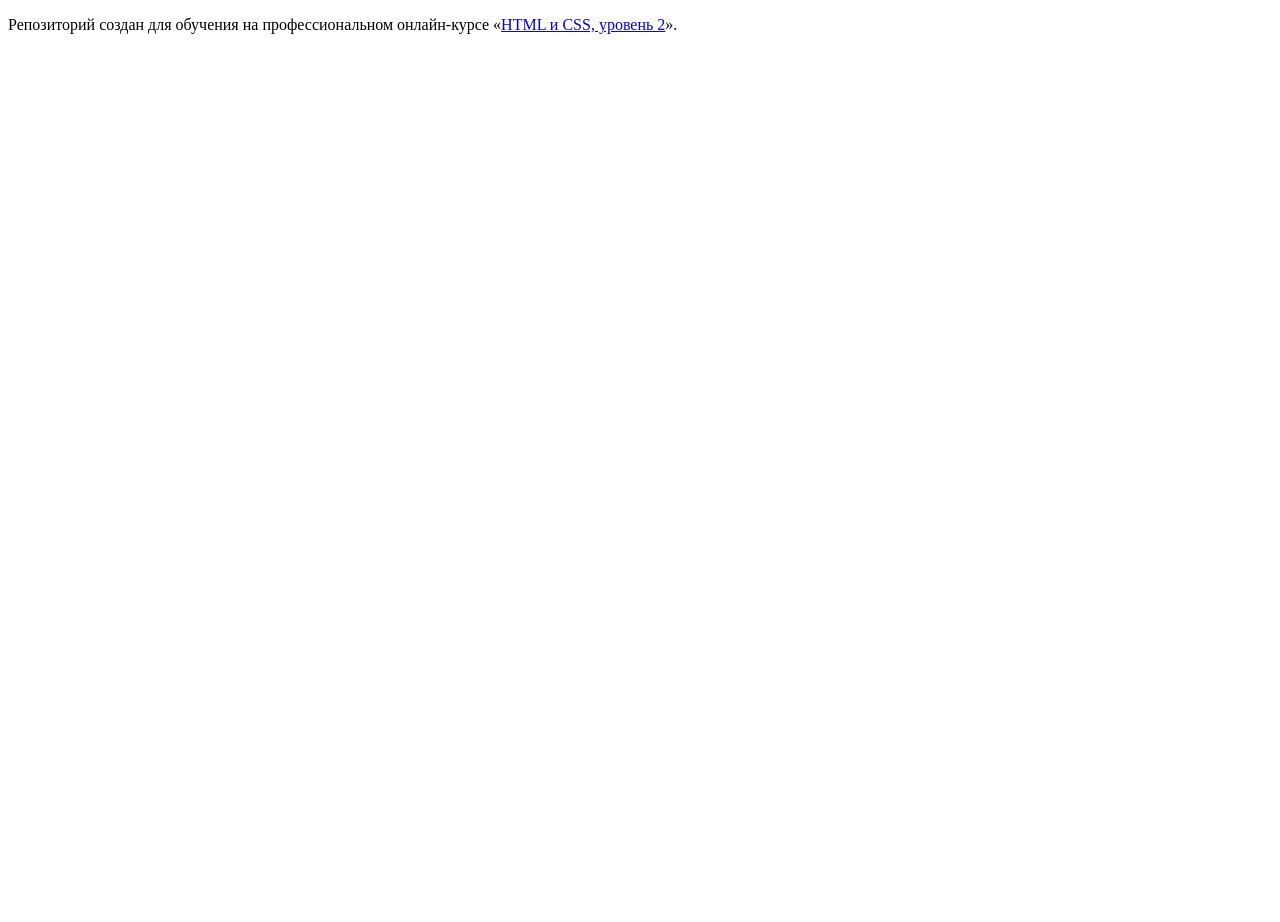
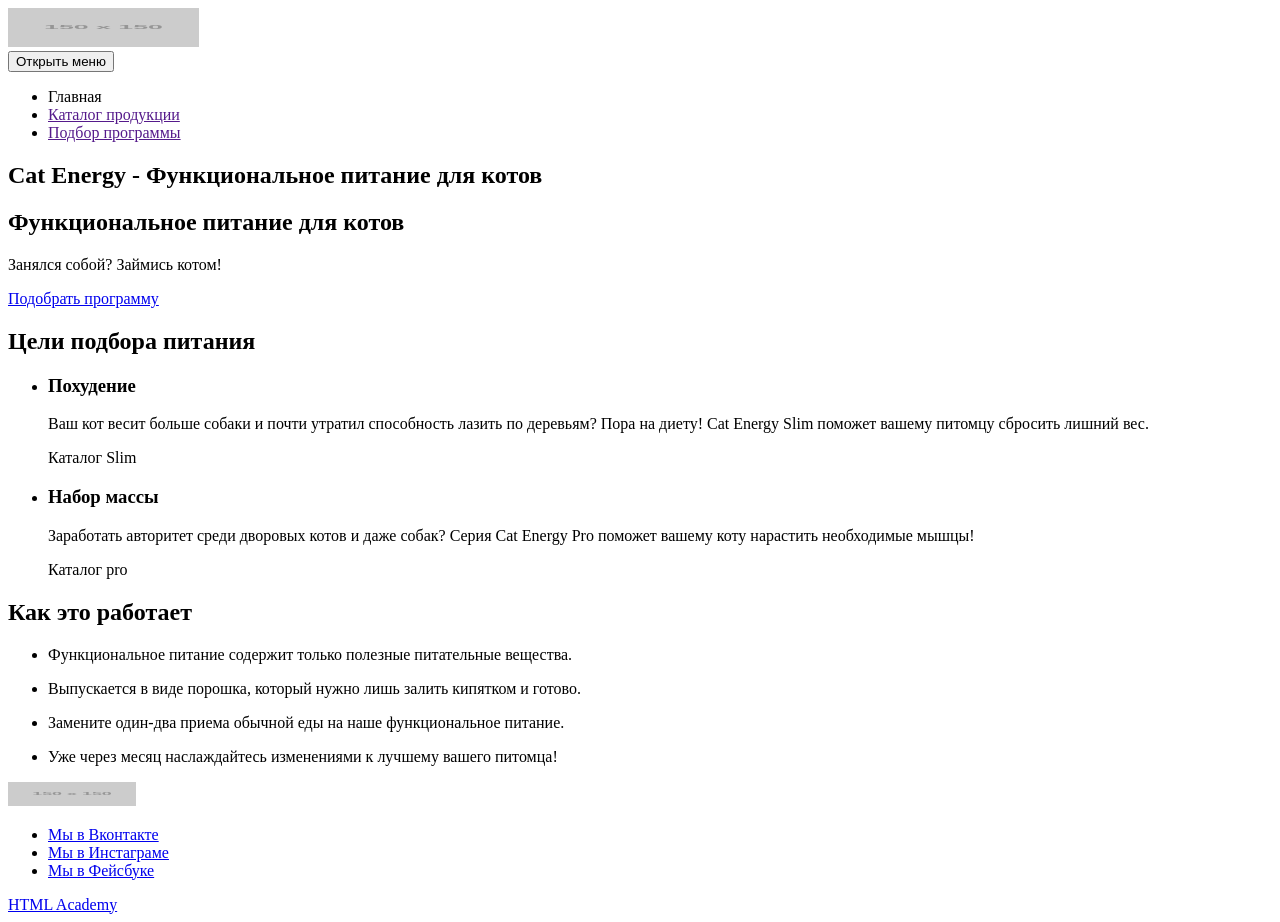
Before and after one commit to Instlil/585417-cat-energy-19, a website: page source/index.html in a window 1280 px wide. Before the commit the page ends 800 px from the top, so only its background shows below. Drawn offline with Linux system fonts and the light colour scheme; placeholder pictures from the web are drawn by us.

Commit message:
Создал главную страницу

```diff
--- a/source/index.html
+++ b/source/index.html
@@ -6,7 +6,102 @@
   </head>
   <body>
 
-    <p>Репозиторий создан для обучения на профессиональном онлайн‑курсе «<a href="https://htmlacademy.ru/intensive/adaptive">HTML и CSS, уровень 2</a>».</p>
-
+    <header class='page-header'>
+      <a class='page-header__logo'>
+        <img class='page-header__logo-image' src='https://via.placeholder.com/150x150' alt='Кэт энерджи' width ='191' height='39'>
+      </a>
+      <nav class='main-nav'>
+        <button class='main-nav__toggle' type='button'> Открыть меню </button>
+        <div class='main-nav__wrapper'>
+          <ul class='main-nav__list'>
+            <li class='main-nav__item main-nav__item--active'>
+              <a>Главная</a>
+            </li>
+            <li class='main-nav__item'>
+              <a href=''>Каталог продукции</a>
+            </li>
+            <li class='main-nav__item'>
+             <a href=''>Подбор программы</a>
+             </li>
+          </ul>
+        </div>
+      </nav>
+    </header>
+    <main class='page-main'>
+      <section class='nutrition-program'>
+        <div class='nutrition-program__wrapper'>
+          <h1 class='visually-hidden'>Cat Energy - Функциональное питание для котов</h1>
+          <h2 class='nutrition-program__header'>Функциональное питание для котов</h2>
+          <p class='nutrition-program__slogan'>Занялся собой? Займись котом!</p>
+          <a class='nutrition-program__link' href='#'>Подобрать программу</a>
+        </div>
+      </section>
+      <section class='purpose'>
+        <div class='purpose__wrapper'>
+          <h2 class='visually-hidden'>Цели подбора питания</h2>
+          <ul class='purpose__list'>
+            <li class='purpose__item'>
+              <h3 class='purpose__title'>Похудение</h3>
+              <p class='purpose__description'>Ваш кот весит больше собаки и почти утратил способность лазить по деревьям? Пора на диету! Cat Energy Slim поможет вашему питомцу сбросить лишний вес.</p>
+              <a class='purpose__link'>Каталог Slim</a>
+            </li>
+            <li class='purpose__item'>
+              <h3 class='purpose__title'>Набор массы</h3>
+              <p class='purpose__description'>Заработать авторитет среди дворовых котов и даже собак?
+                 Серия Cat Energy Pro поможет вашему коту нарастить необходимые мышцы!</p>
+              <a class='purpose__link'>Каталог pro</a>
+            </li>
+          </ul>
+        </div>
+      </section>
+      <section class='advanteges'>
+        <div class='advanteges__wrapper'>
+          <h2 class='advanteges__header'>Как это работает</h2>
+          <ul class='advanteges__list'>
+            <li class='advanteges__item'>
+              <p class='advanteges__description'>
+                Функциональное питание содержит только полезные питательные вещества.
+              </p>
+            </li>
+            <li class='advanteges__item'>
+              <p class='advanteges__description'>
+                Выпускается в виде порошка, который нужно лишь залить кипятком и готово.
+              </p>
+            </li>
+            <li class='advanteges__item'>
+              <p class='advanteges__description'>
+                Замените один-два приема обычной еды на наше функциональное питание.
+              </p>
+            </li>
+            <li class='advanteges__item'>
+              <p class='advanteges__description'>
+                Уже через месяц наслаждайтесь изменениями к лучшему вашего питомца!
+              </p>
+            </li>
+          </ul>
+        </div>
+      </section>
+      <footer class='page-footer'>
+        <div class='page-footer__wrapper'>
+          <img class='page-footer__logo-image' src='https://via.placeholder.com/150x150' alt='Кэт энерджи' width='128' height='24'>
+          <div class='page-footer__social social'>
+            <ul class='social__list'>
+              <li class='social__item'>
+                <a class='social__link social__link--vk' href='https://vk.com/htmlacademy'>Мы в Вконтакте</a>
+              </li>
+              <li class='social__item'>
+                <a class='social__link social__link--instagram' href='https://www.instagram.com/htmlacademy'>Мы в Инстаграме</a>
+              </li>
+              <li class='social__item'>
+                <a class='social__link social__link--facebook' href='https://www.facebook.com/htmlacademy'>Мы в Фейсбуке</a>
+              </li>
+            </ul>
+          </div>
+          <div class='page-footer__copyright copyright'>
+            <a class='copyright__link' href='https://htmlacademy.ru/intensive/adaptive'>HTML Academy</a>
+          </div>
+        </div>
+      </footer>
+    </main>
   </body>
 </html>
```
